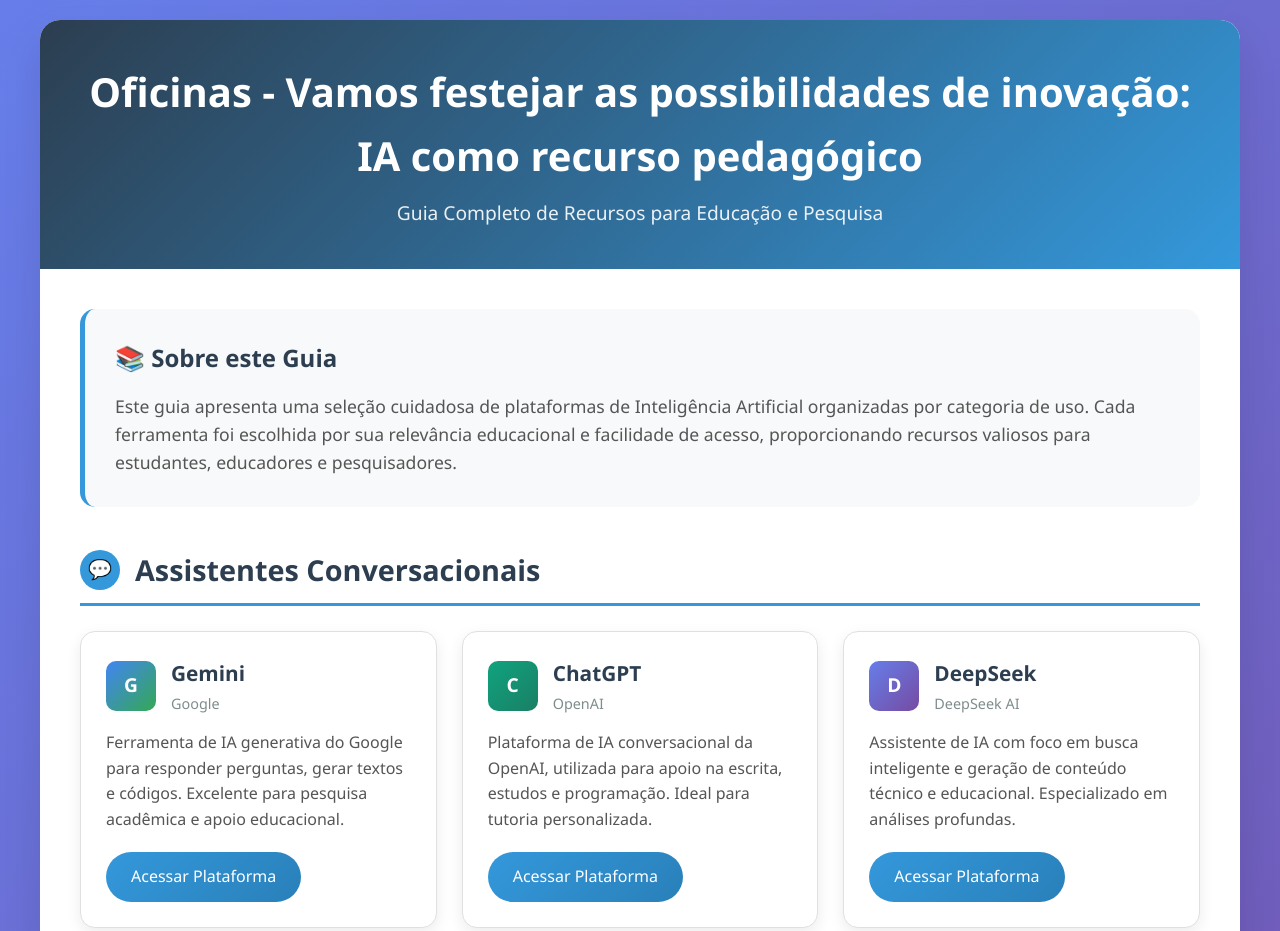
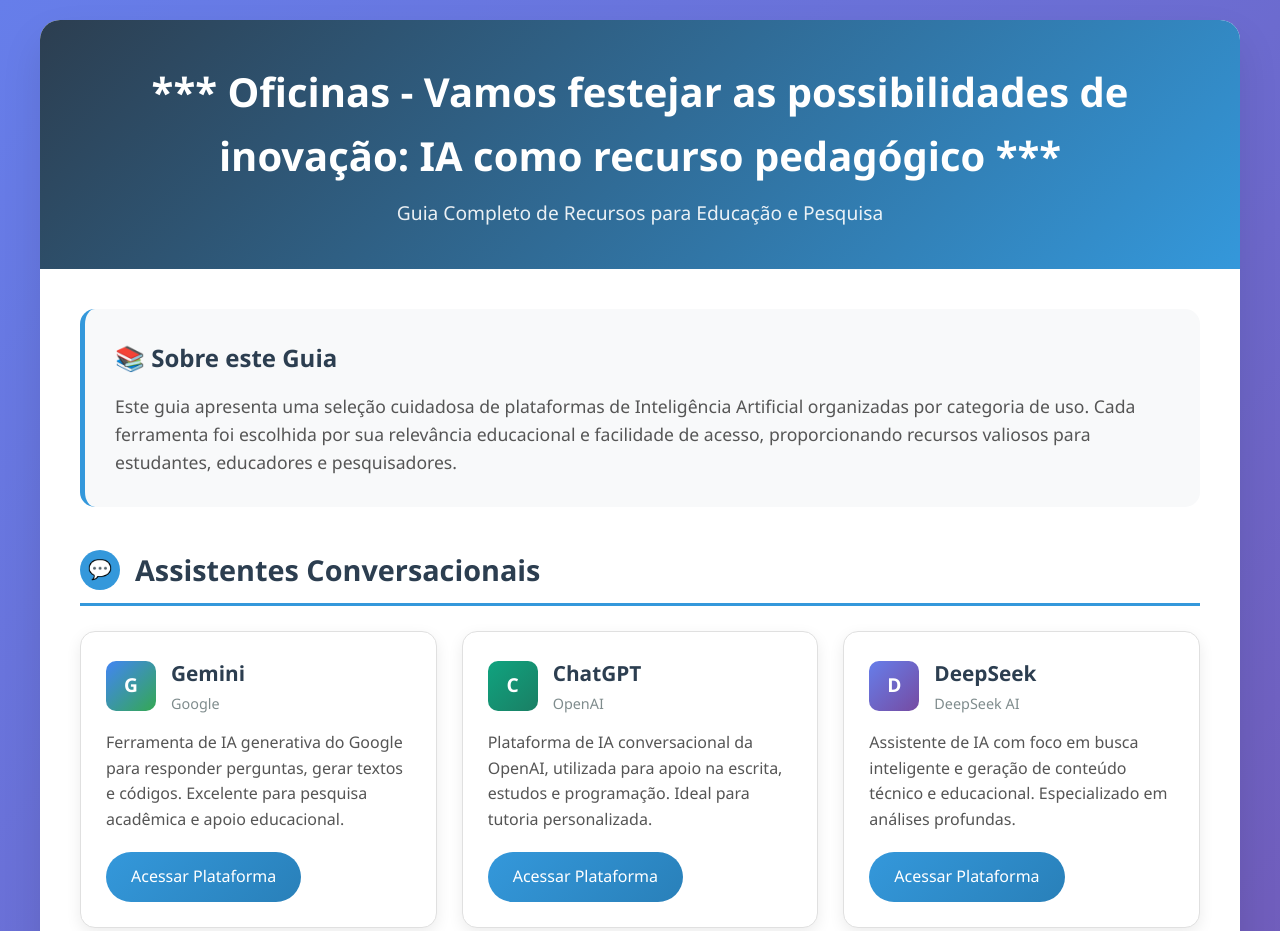
Before and after one commit to profjoro/FORUMPEDAGOGICO, a plain HTML site: page index.html in a window 1280 px wide. Shown: the top 931 px of the page. Drawn offline with Linux system fonts and the light colour scheme.

Commit message:
Update index.html

```diff
--- a/index.html
+++ b/index.html
@@ -221,7 +221,7 @@
 <body>
     <div class="container">
         <div class="header">
-            <h1>Oficinas - Vamos festejar as possibilidades de inovação: IA como recurso pedagógico</h1>
+            <h1>*** Oficinas - Vamos festejar as possibilidades de inovação: IA como recurso pedagógico ***</h1>
             <p>Guia Completo de Recursos para Educação e Pesquisa</p>
         </div>
 
```
